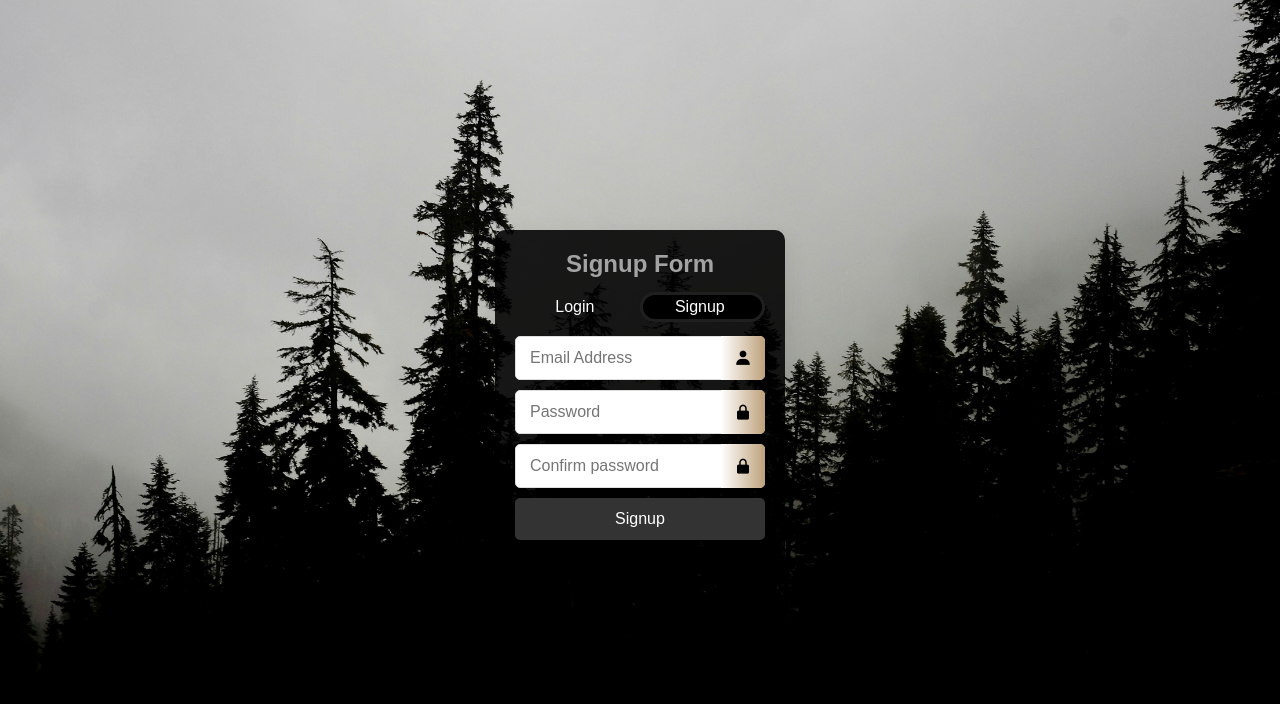
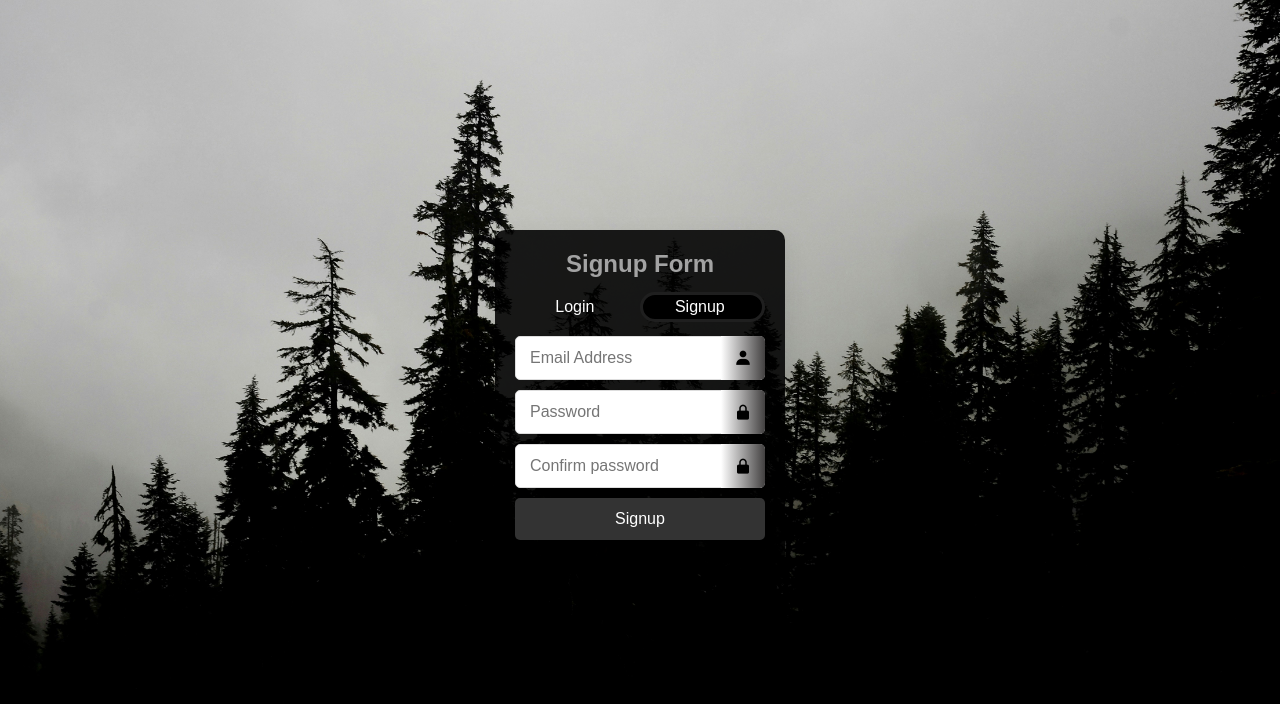
Before and after one commit to apurakshit2001/Login-Dashboard, a React (Vite) app: page / in a window 1280 px wide. Shown: the top 704 px of the page. Built offline with nearby package versions, Linux system fonts and the light colour scheme.

Commit message:
"Update background gradient color in LoginSignupForm.css"

```diff
--- a/src/Components/LoginSignupForm.css
+++ b/src/Components/LoginSignupForm.css
@@ -121,7 +121,7 @@ form {
     color: #000000;
     position: absolute;
     right: 0;
-    background: linear-gradient(to right,#ffffff,  rgb(190, 161, 123));
+    background: linear-gradient(to right,#ffffff,  rgb(66, 64, 64));
     padding: 13px;
     border-radius: 0 5px 5px 0;
 }
```
